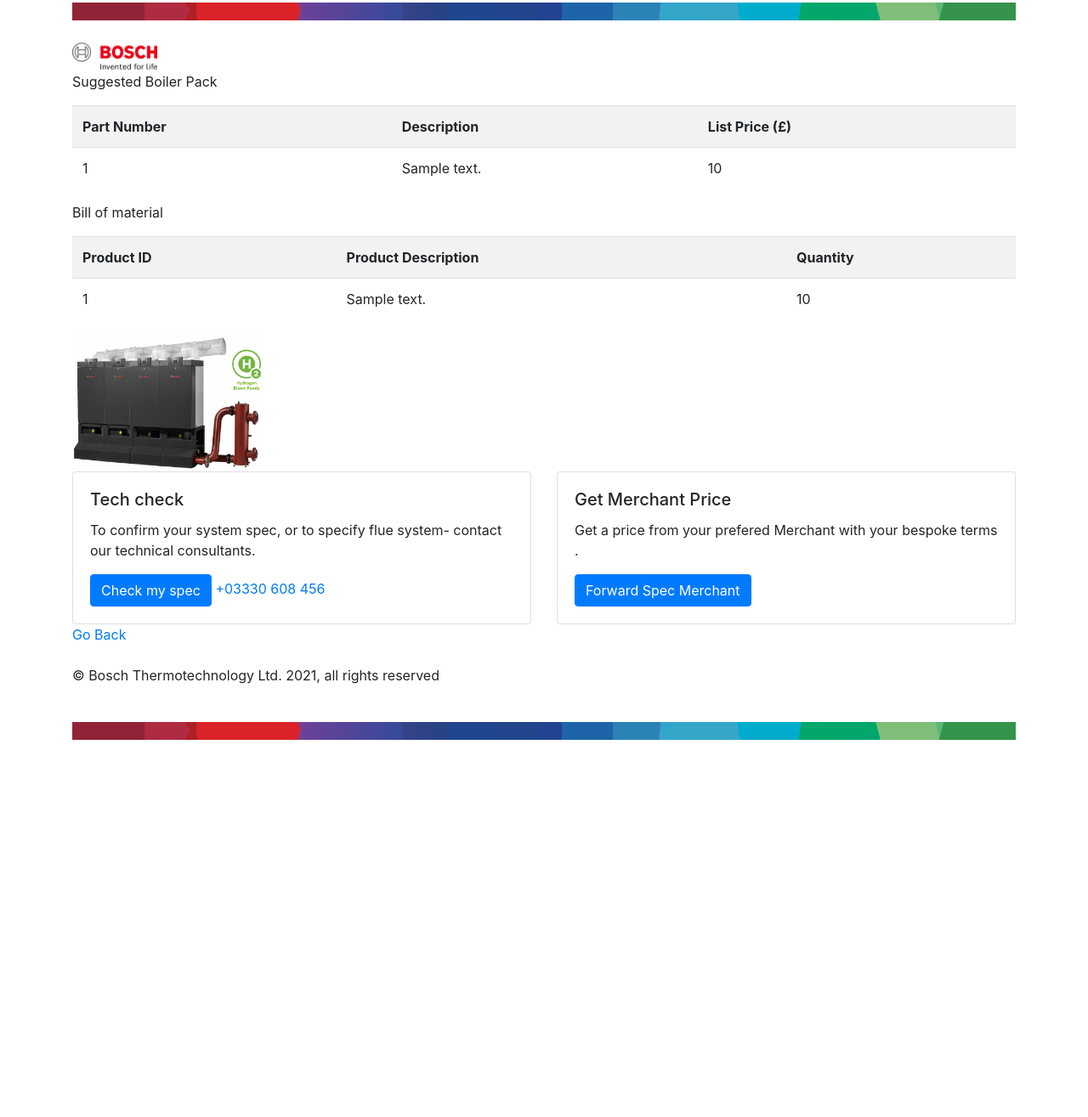
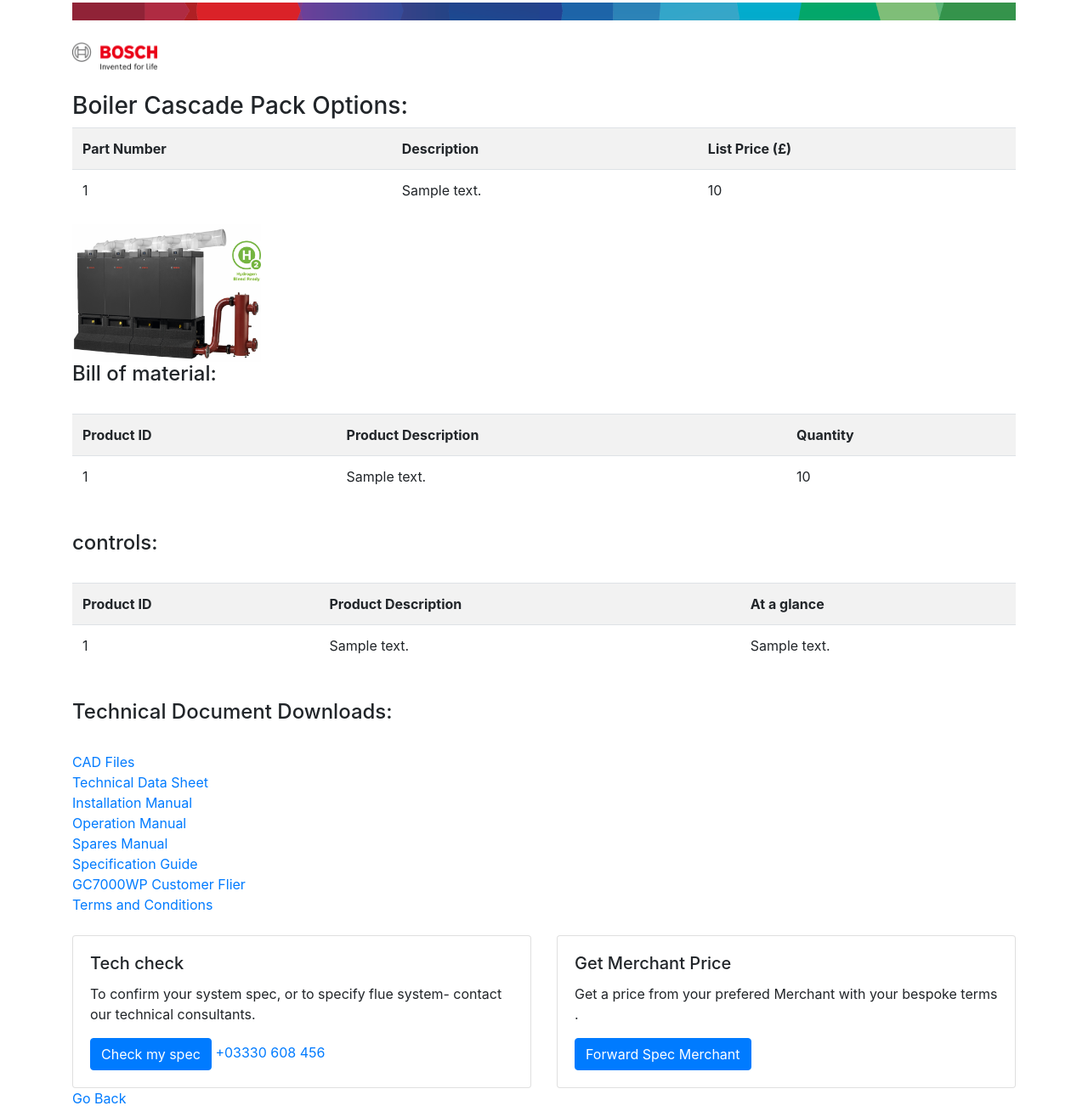
Before and after one commit to michaelthomasberry/cascade1, a Flask app: template templates/search.html in a window 1280 px wide. Shown: the top 1315 px of the page at 85% size. Before the commit the page ends 871 px from the top, so only its background shows below. Run offline with Flask 2, Linux system fonts and the light colour scheme; the template is opened without the code that fills it: most values are stand-ins (such as "Sample title", 1, 10 or a date in 2020); some libraries are stand-ins or nearby versions.

Commit message:
Added controls for MC400, Control 8000 and MU100. Needs work

```diff
--- a/application.py
+++ b/application.py
@@ -19,6 +19,7 @@
     output = request.form.get("output")
     hydraulic = request.form.get("hydraulic")
     layout = request.form.get("layout")
+    controls = request.form.get("controls")
     #...... add a tolerence range for the output to give installer more options this should be set an agreed.
     min_output = int(output) - 15
     max_output = int(output) + 15
@@ -27,5 +28,6 @@
     cascades = db.execute("SELECT * FROM cascades WHERE hydraulic = ? AND layout =? AND output BETWEEN ? and ? ORDER BY price", hydraulic, layout, min_output, max_output)
     #..... show the BOM of that pack
     rows = db.execute("SELECT * FROM bom JOIN cascades ON bom.bom_id = cascades.id WHERE output = ? AND hydraulic = ? AND layout =?", output, hydraulic, layout,)
-    return render_template("search.html",  cascades = cascades, rows = rows)
+    controls = db.execute("SELECT * FROM controls WHERE controls_description = ?", controls)
+    return render_template("search.html",  cascades = cascades, rows = rows, controls = controls)
     #..... TODO show control option + number of heating and hotwater circuits
--- a/templates/search.html
+++ b/templates/search.html
@@ -1,9 +1,8 @@
 {% extends "layout.html" %}
 {% block body %}
 
-
-
-     <p>Suggested Boiler Pack </p>
+     <br>
+      <H3> Boiler Cascade Pack Options:</H3>
 
 
 <table class="table table-striped table-boardered">
@@ -25,11 +24,13 @@
 </table>
 
 
+<img src="{{ url_for('static', filename='images/GC7000WP.png')}}" width=222 class="img-fluid" alt="Responsive image">
 
+        <br>
 
+      <H4> Bill of material:</H4>
 
-        <p>Bill of material</p>
-
+        <br>
 
 
 <table class="table table-striped table-boardered">
@@ -51,10 +52,61 @@
 </table>
 
 
-<img src="{{ url_for('static', filename='images/GC7000WP.png')}}" width=222 class="img-fluid" alt="Responsive image">
 
 
+
+
+        <br>
+
+      <H4> controls:</H4>
+
+        <br>
+
+
+<table class="table table-striped table-boardered">
+    <tr>
+      <th>Product ID</th>
+      <th>Product Description</th>
+      <th>At a glance</th>
+
+
+    </tr>
+    {% for controls in controls %}
+    <tr>
+      <td scope="controls">{{ controls["controls_id"] }}</td>
+      <td>{{ controls["controls_description"] }}</td>
+      <td>{{ controls["control_text"] }}</td>
+
+
+
+    </tr>
+   {% endfor %}
+</table>
+
+
+
+
+
+
+
+
+   <br>
+
+      <H4> Technical Document Downloads:</H4>
+
+    <br>
+
+<a href="{{ url_for('static', filename='images/GC7000WP.png')}}" download> CAD Files</a> <br>
+<a href="{{ url_for('static', filename='images/GC7000WP.png')}}" download> Technical Data Sheet</a><br>
+<a href="{{ url_for('static', filename='images/GC7000WP.png')}}" download> Installation Manual </a><br>
+<a href="{{ url_for('static', filename='images/GC7000WP.png')}}" download> Operation Manual</a><br>
+<a href="{{ url_for('static', filename='images/GC7000WP.png')}}" download> Spares Manual</a><br>
+<a href="{{ url_for('static', filename='images/GC7000WP.png')}}" download> Specification Guide</a><br>
+<a href="{{ url_for('static', filename='images/GC7000WP.png')}}" download> GC7000WP Customer Flier</a><br>
+<a href="{{ url_for('static', filename='images/GC7000WP.png')}}" download> Terms and Conditions</a><br>
+
 <br>
+
 
 <div class="row">
   <div class="col-sm-6">
```
Also changed, not shown: templates/index.html (+15 -10 lines), cascades.db.
